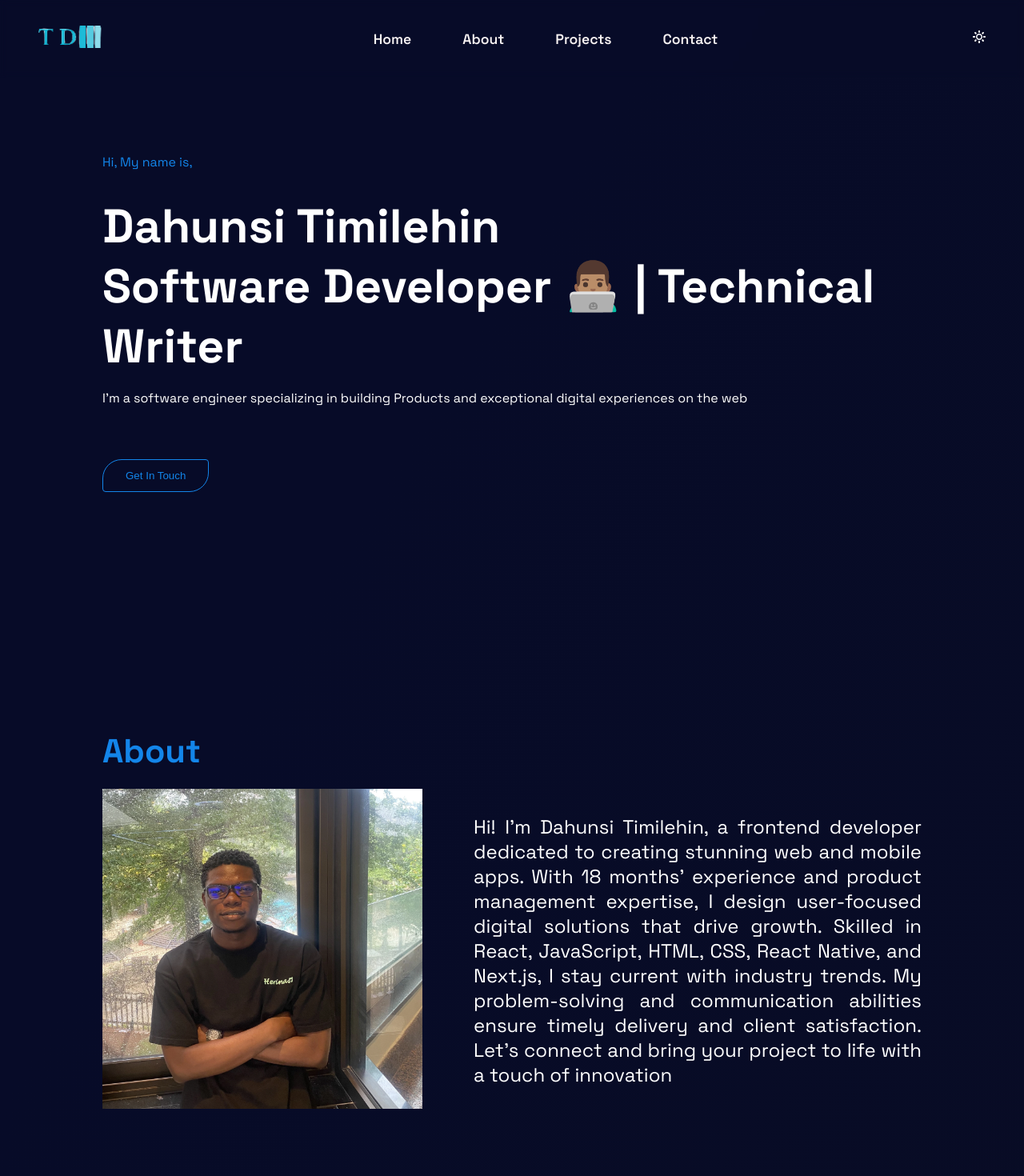
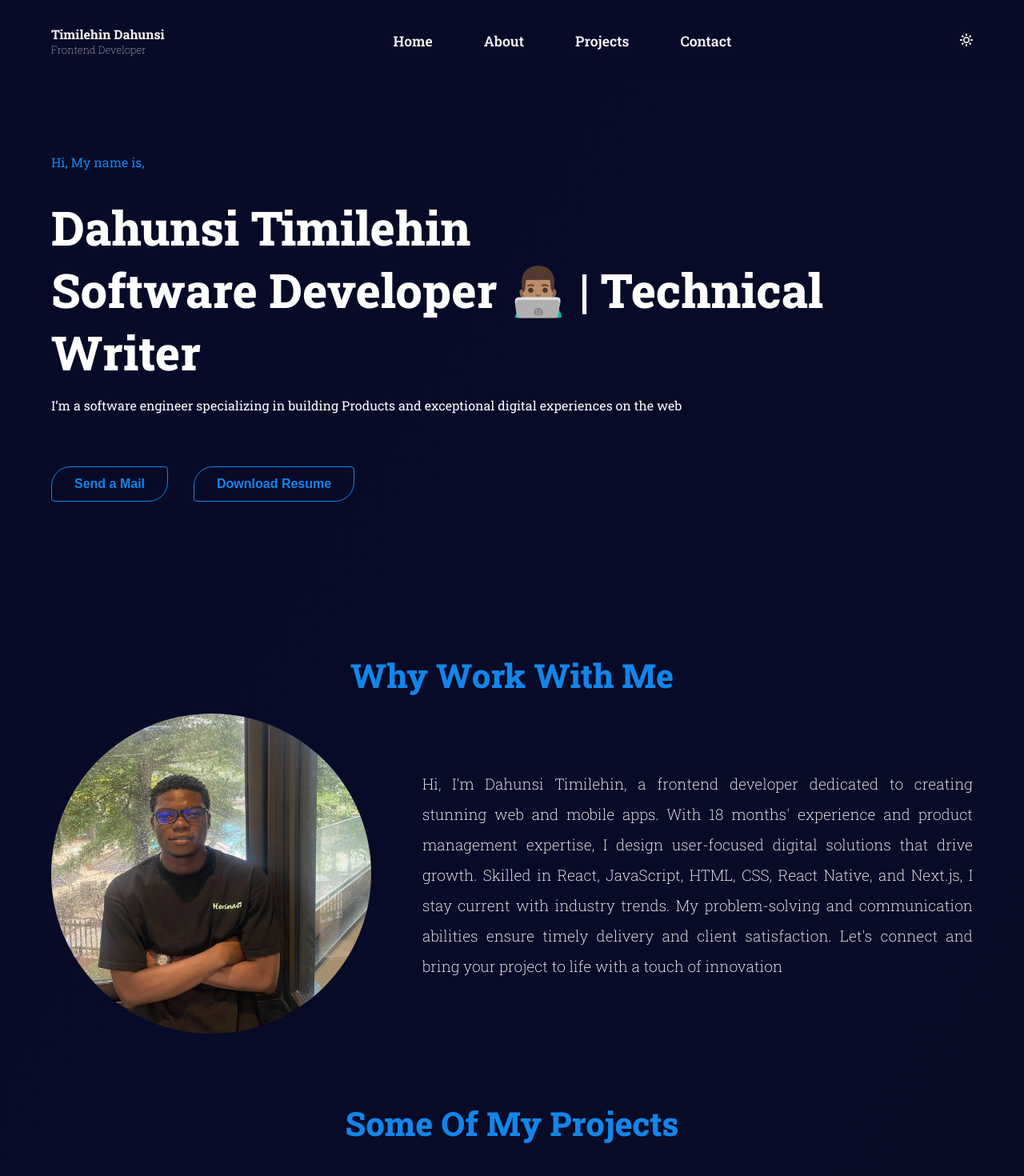
Before and after one commit to Timmydee/Timmy_Dahunsi_, a React (Vite) app: page / in a window 1280 px wide. Shown: the top 1470 px of the page at 80% size. Built offline with nearby package versions, Linux system fonts and the light colour scheme.

Commit message:
hero and Navbar update

```diff
--- a/src/component/Navbar/Navbar.jsx
+++ b/src/component/Navbar/Navbar.jsx
@@ -18,7 +18,9 @@ const Navbar = () => {
     <div className='header'>
       <div className="nav__container">
         <div className="logo">
-          <img src={logo} alt='logo' />
+          <h6 className='logo-name'>Timilehin Dahunsi</h6>
+          <h6 className='logo-title'>Frontend Developer</h6>
+          {/* <img src={logo} alt='logo' /> */}
         </div>
 
         <div className={ click ? 'nav-menu active' : 'nav-menu'}>
--- a/src/component/Navbar/Navbar.scss
+++ b/src/component/Navbar/Navbar.scss
@@ -1,15 +1,13 @@
 .header{
     width: 100%;
-    padding: 2rem 3rem 2rem 3rem;
+    padding: 2rem 4rem 2rem 4rem;
     position: fixed;
     backdrop-filter: blur(4px);
     -webkit-backdrop-filter: blur(4px);
     z-index: 2;
-
     span{
         color: blue;
     }
-
     @media screen and (max-width: 900px) {
         padding: 1rem;
     }
@@ -21,9 +19,19 @@
     align-items: center;
     height: 100%;
 
-    img{
-        object-fit: cover;
-        width: 80%;
+    // img{
+    //     object-fit: cover;
+    //     width: 80%;
+    // }
+    .logo{
+        color: var(--black-color);
+    }
+    .logo-name{
+        font-size: 1rem;
+    }
+    .logo-title{
+        font-size: small;
+        font-weight: lighter;
     }
 
     .nav-menu{
--- a/src/container/About/About.jsx
+++ b/src/container/About/About.jsx
@@ -7,7 +7,7 @@ const About = () => {
     <div className="about" id="about">
       <div className="about__container">
         <h2 className="sub-text">
-          <span>About</span>
+          <span>Why work with me</span>
         </h2>
 
         <div className="about__col">
@@ -21,7 +21,7 @@ const About = () => {
           </div>
           <div className="about__text-wrapper">
             <p className="about__text">
-              Hi! I'm Dahunsi Timilehin, a frontend developer dedicated to creating
+              Hi, I'm Dahunsi Timilehin, a frontend developer dedicated to creating
               stunning web and mobile apps. With 18 months' experience and product management
               expertise, I design user-focused digital solutions that drive growth.
               Skilled in React, JavaScript, HTML, CSS, React Native, and Next.js,
--- a/src/container/About/About.scss
+++ b/src/container/About/About.scss
@@ -6,27 +6,31 @@
 }
 
 .about__container {
-  margin: 5rem auto;
-  width: 80%;
+  margin: 1rem auto;
+  width: 90%;
   height: 100%;
 
   .sub-text {
-    text-align: start;
+    text-align: center;
     margin-bottom: 1.3rem;
   }
 
   .about__col {
     display: flex;
     align-items: center;
+    justify-content: space-around;
     gap: 4rem;
     max-width: 100%;
     height: 100%;
 
     .about__text-wrapper {
-      max-width: 600px;
+      // max-width: 600px;
+
 
       .about__text {
-        font-size: 1.5rem;
+        font-size: 19px;
+        line-height: 38px;
+        font-weight: 200;
         color: var(--white-color);
         text-align: justify;
       }
@@ -38,6 +42,7 @@
         .image {
           width: 400px;
           height: 400px;
+          border-radius: 50%;
         }
       }
     //   .image__border {
--- a/src/container/Hero/Hero.jsx
+++ b/src/container/Hero/Hero.jsx
@@ -15,19 +15,26 @@ const Hero = () => {
         <span>Hi, My name is,</span>
         <h1 className='h-text'>
             Dahunsi Timilehin <br/>Software Developer 👨🏽‍💻 | Technical Writer
-            {/* Dahunsi Timilehin, <br/>I <span>Build Products</span> on the web            */}
+
         </h1>
         <p className='pSub-text'>I’m a software engineer specializing in building Products and exceptional digital  experiences on the web</p>
-        <a href={`mailto:dahunsitimmy@gmail.com`}>
-          <button className='btn'>Get In Touch </button>
-        </a>
+        <div className='cta-button'>
+          <a href={`mailto:dahunsitimmy@gmail.com`}>
+            <button className='btn'>Send a Mail</button>
+          </a>
+
+          <a href="https://docs.google.com/document/d/1_gheTXGtBEjcGg9dGiWeYvFJSRLfWX8hqGhYXyNQGbI/edit?usp=sharing">
+            <button className='btn'>Download Resume</button>
+          </a>
+        </div>
+
       </motion.div>
 
-      <div className='down vibrate-1'>
+      {/* <div className='down vibrate-1'>
         <div className='subDown'>
           <BiChevronsDown className='downIcon'/>
         </div>
-      </div>
+      </div> */}
 
     </div>
   )
--- a/src/container/Hero/Hero.scss
+++ b/src/container/Hero/Hero.scss
@@ -11,10 +11,10 @@
 
 .hero__container{
     text-align: start;
-    width: 80%;
+    width: 90%;
     height: 100vh;
     padding-top: 12rem;
-    margin: 0 auto 2rem;
+    margin: 0 auto 0rem;
 
     span{
         text-align: start;
@@ -26,9 +26,16 @@
         margin-bottom: 1rem;
     }
 
+    .cta-button{
+        display: flex;
+        gap: 2rem;
+        margin-top: 4rem;
+    }
+
     button{
-        margin-top: 4rem;
         color: var(--secondary-color);
+        font-weight: bolder;
+        font-size: medium;
         background: transparent;
         // margin-bottom: 1rem;
         border: 1px solid var(--secondary-color);
@@ -36,18 +43,34 @@
 
     @media screen and (max-width: 700px) {
         width: 90%;
-        padding-top: 0rem;
+        padding-top: 8rem;
         margin: 0 auto ;
-        height: 85vh;
+        height: auto;
         // height: 85vh;
         display: flex;
         flex-direction: column;
         justify-content: center;
+        align-items: center;
         // margin-bottom: 7rem;
         clip-path: polygon(0 0, 100% 0%,100% 100%, 0% 100%);
+        margin-bottom: 4rem;
+        text-align: center;
 
         h1{
             margin-top: 1.3rem;
+        }
+
+        .cta-button{
+            flex-direction: column;
+            // justify-content: center;
+            align-items: center;
+            margin-top: 2rem;
+            gap: 1rem;
+
+            button{
+                // padding: 0;
+                margin: 0;
+            }
         }
     }
 
--- a/src/container/Projects/Project.scss
+++ b/src/container/Projects/Project.scss
@@ -1,11 +1,12 @@
 .work{
     width: 100%;
     height: 100%;
+    margin-top: 4rem;
 }
 
 .work__container{
     margin: 0rem auto;
-    width: 80%;
+    width: 90%;
 
     h1{
         margin-bottom: 0rem;
--- a/src/index.css
+++ b/src/index.css
@@ -1,12 +1,14 @@
-@import url("https://fonts.googleapis.com/css2?family=Space+Grotesk:wght@300;400;500;600;700&display=swap");
+/* @import url("https://fonts.googleapis.com/css2?family=Space+Grotesk:wght@300;400;500;600;700&display=swap"); */
+@import url("https://fonts.googleapis.com/css2?family=Roboto+Slab:wght@100..900&display=swap");
+
 
 :root {
-  --font-base: "Space Grotesk", sans-serif;
+  --font-base: "Roboto Slab", sans-serif;
   --primary-color: #eef2f6;
   --project-color: #d1e3f6;
   --tetiary-color: linear-gradient(121.53deg, #070b28 17.18%, #0a0d21 84.45%);
   --secondary-color: #0c589a;
-  --black-color: #595858;
+  --black-color: #161515;
   --lightGray-color: #e4e4e4;
   --gray-color: #6b7688;
   --white-color: #010101;
@@ -14,7 +16,7 @@
 }
 
 [data-theme="true"] {
-  --font-base: "Space Grotesk", sans-serif;
+  --font-base: "Roboto Slab", sans-serif;
   --primary-color: linear-gradient(121.53deg, #070b28 17.18%, #0a0d21 84.45%);
   --project-color: #0b1244;
   --secondary-color: #1385e9;
```
